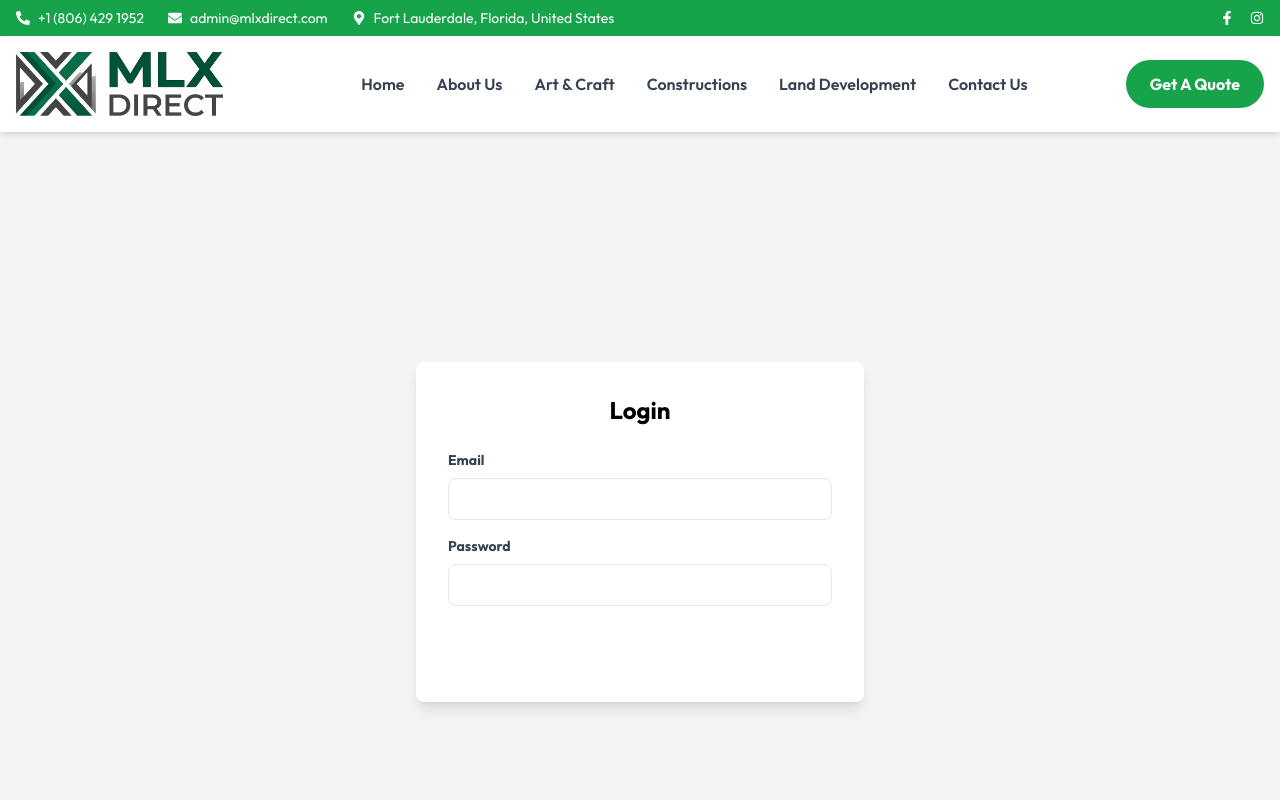
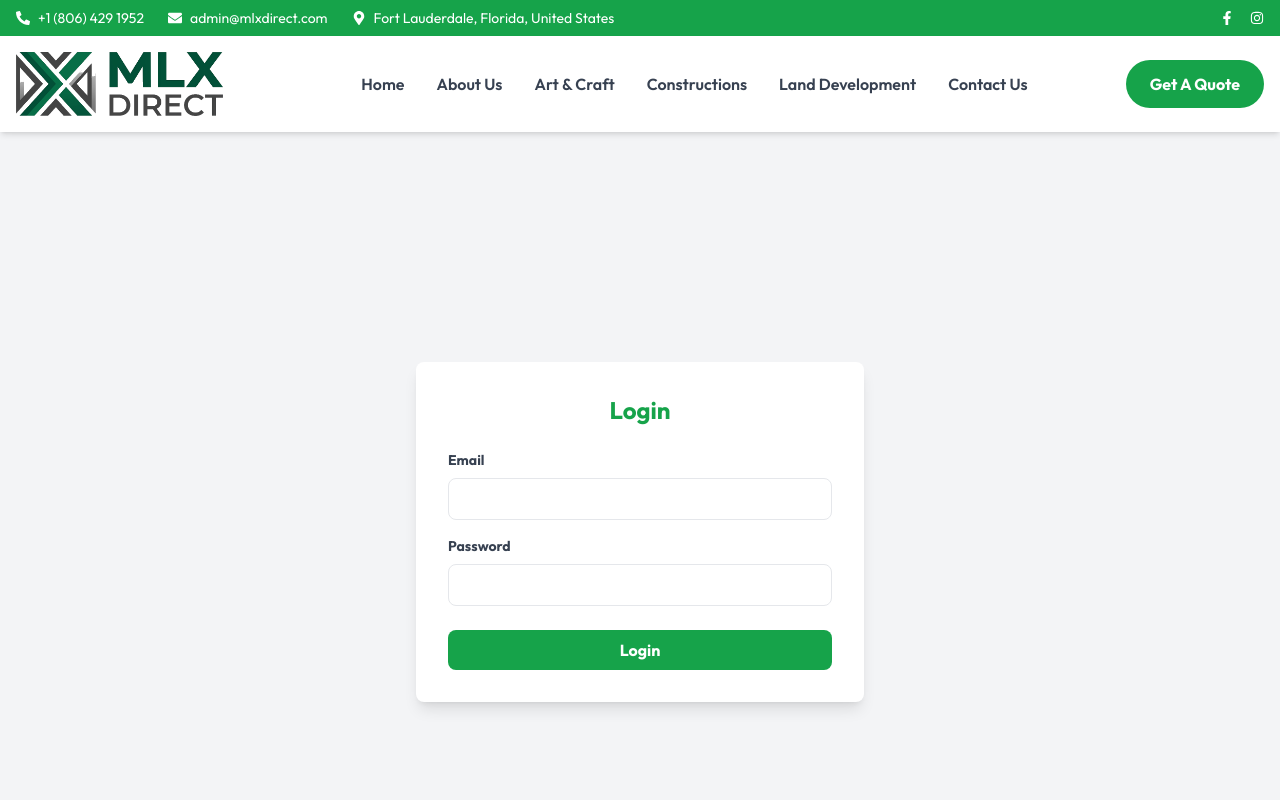
Before and after one commit to Ayanwebdev007/MLX-DIRECT, a React (Vite) app in the folder frontend/: page /login in a window 1280 px wide. Shown: the top 800 px of the page. Built offline with nearby package versions, Linux system fonts and the light colour scheme; no server answers.

Commit message:
Fix: Resolve login button visibility and enforce ₹ sign removal from non-currency stats

```diff
--- a/frontend/src/pages/AdminDashboard.jsx
+++ b/frontend/src/pages/AdminDashboard.jsx
@@ -162,7 +162,9 @@ const AdminDashboard = () => {
       </div>
       <div>
         <p className="text-gray-500 text-xs font-bold uppercase tracking-wider">{label}</p>
-        <p className="text-2xl font-bold text-gray-900">{isCurrency && '₹'}{value}</p>
+        <p className="text-2xl font-bold text-gray-900">
+          {isCurrency === true ? '₹' : ''}{value}
+        </p>
       </div>
     </div>
   );
@@ -238,7 +240,7 @@ const AdminDashboard = () => {
         {activeTab === 'overview' && (
           <div className="space-y-8">
             <div className="grid grid-cols-1 md:grid-cols-3 gap-6">
-              <StatCard icon={FaUsers} label="Total Users" value={users.length} isCurrency={false} />
+              <StatCard icon={FaUsers} label="Total Registered Users" value={users.length} isCurrency={false} />
               <StatCard icon={FaWallet} label="Total Balance" value={totalSystemBalance.toLocaleString()} />
               <StatCard icon={FaTasks} label="Pending Requests" value={withdrawals.length} isCurrency={false} />
             </div>
--- a/frontend/tailwind.config.js
+++ b/frontend/tailwind.config.js
@@ -7,6 +7,8 @@ export default {
   theme: {
     extend: {
       colors: {
+        'primary': '#16a34a',
+        'secondary': '#15803d',
         'primary-green': '#16a34a',
         'dark-bg': '#1a1a1a',
       },
```
